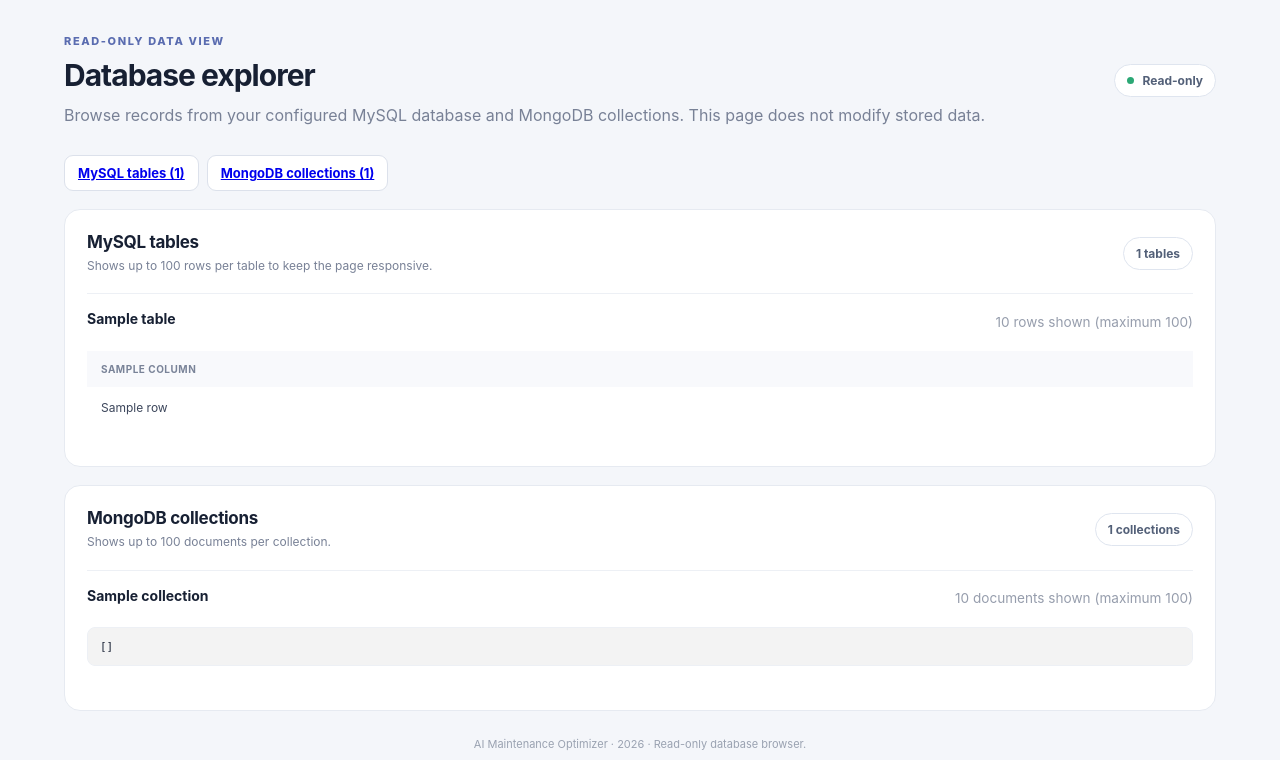
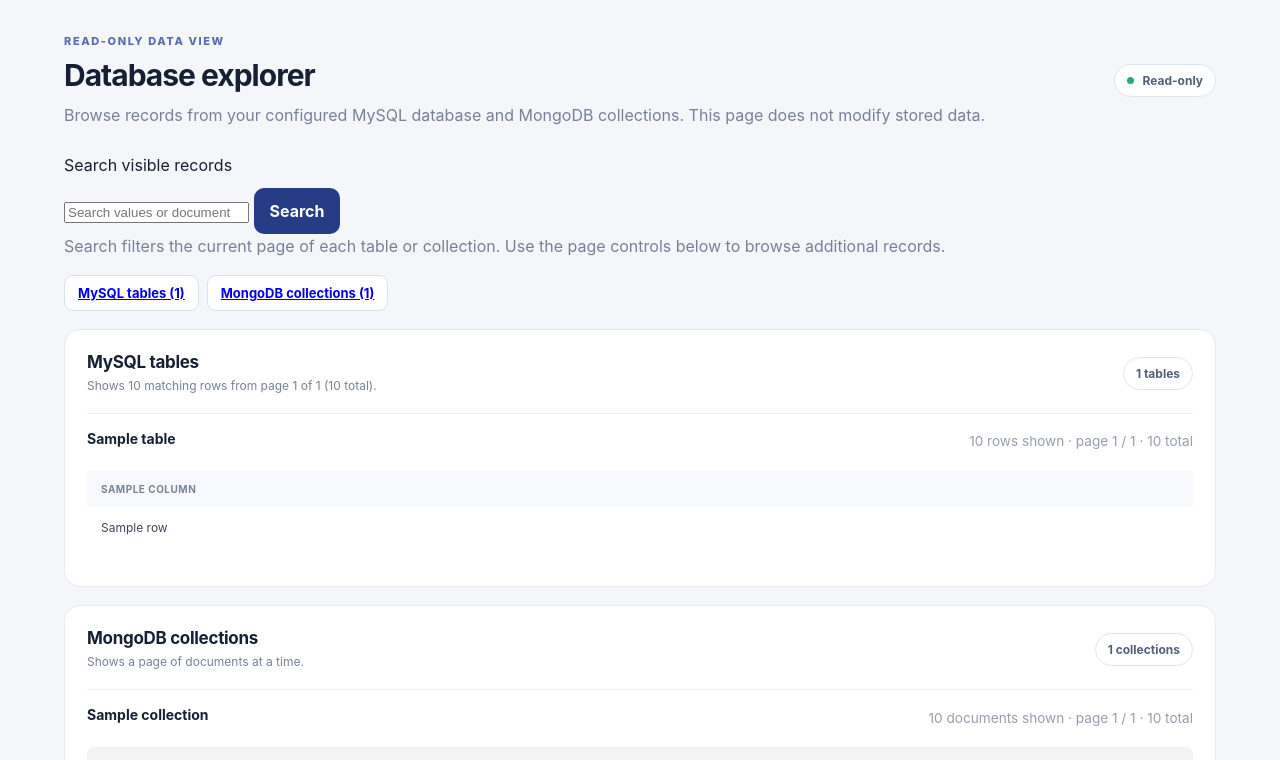
Before and after one commit to VedantRK7180/Ai_maintenance_optimizer, a Flask app: template templates/database.html in a window 1280 px wide. Shown: the part 72-832 px from the top of the page. Run offline with Flask 3, Linux system fonts and the light colour scheme; the template is opened without the code that fills it: most values are stand-ins (such as "Sample title", 1, 10 or a date in 2020); some libraries are stand-ins or nearby versions.

Commit message:
Add search form and pagination controls to database explorer

```diff
--- a/templates/database.html
+++ b/templates/database.html
@@ -37,6 +37,15 @@
       <span class="live-pill"><span></span> Read-only</span>
     </section>
 
+    <form method="get" action="{{ url_for('database_browser') }}" class="db-search-form">
+      <label for="db-search">Search visible records</label>
+      <div class="db-search-controls">
+        <input id="db-search" type="search" name="q" value="{{ search_query }}" maxlength="100" placeholder="Search values or document text…">
+        <button class="primary-button" type="submit">Search</button>
+        {% if search_query %}<a class="ghost-button" href="{{ url_for('database_browser') }}">Clear</a>{% endif %}
+      </div>
+      <p class="muted">Search filters the current page of each table or collection. Use the page controls below to browse additional records.</p>
+    </form>
     <div class="db-tabs">
       <a class="ghost-button" href="#mysql">MySQL tables ({{ mysql_tables|length }})</a>
       <a class="ghost-button" href="#mongodb">MongoDB collections ({{ mongo_collections|length }})</a>
@@ -44,7 +53,7 @@
 
     <section class="panel" id="mysql">
       <div class="panel-heading">
-        <div><h2>MySQL tables</h2><p class="muted">Shows up to 100 rows per table to keep the page responsive.</p></div>
+        <div><h2>MySQL tables</h2><p class="muted">Shows {{ table.shown }} matching rows from page {{ table.page }} of {{ table.pages }} ({{ table.total }} total).</p></div>
         <span class="count-pill">{{ mysql_tables|length }} tables</span>
       </div>
       {% if mysql_error %}
@@ -54,7 +63,7 @@
           <div class="db-table">
             <div class="panel-heading">
               <h3>{{ table.name }}</h3>
-              <span class="db-count">{{ table.shown }} rows shown (maximum 100)</span>
+              <span class="db-count">{{ table.shown }} rows shown · page {{ table.page }} / {{ table.pages }} · {{ table.total }} total</span>
             </div>
             {% if table.rows %}
               <div class="table-scroll">
@@ -68,7 +77,14 @@
                 </table>
               </div>
             {% else %}
-              <p class="muted">This table exists but currently has no rows.</p>
+              <p class="muted">{% if search_query %}No matching rows on this page.{% else %}This table exists but currently has no rows on this page.{% endif %}</p>
+            {% endif %}
+            {% if table.pages > 1 %}
+              <nav class="db-pagination" aria-label="Pagination for {{ table.name }}">
+                {% if table.page > 1 %}<a class="ghost-button" href="{{ url_for('database_browser', q=search_query, **{table.page_key: table.page - 1}) }}#mysql">← Previous</a>{% endif %}
+                <span>Page {{ table.page }} of {{ table.pages }}</span>
+                {% if table.page < table.pages %}<a class="ghost-button" href="{{ url_for('database_browser', q=search_query, **{table.page_key: table.page + 1}) }}#mysql">Next →</a>{% endif %}
+              </nav>
             {% endif %}
           </div>
         {% endfor %}
@@ -79,7 +95,7 @@
 
     <section class="panel" id="mongodb">
       <div class="panel-heading">
-        <div><h2>MongoDB collections</h2><p class="muted">Shows up to 100 documents per collection.</p></div>
+        <div><h2>MongoDB collections</h2><p class="muted">Shows a page of documents at a time.</p></div>
         <span class="count-pill">{{ mongo_collections|length }} collections</span>
       </div>
       {% if mongo_error %}
@@ -89,14 +105,21 @@
           <div class="db-table">
             <div class="panel-heading">
               <h3>{{ collection.name }}</h3>
-              <span class="db-count">{{ collection.shown }} documents shown (maximum 100)</span>
+              <span class="db-count">{{ collection.shown }} documents shown · page {{ collection.page }} / {{ collection.pages }} · {{ collection.total }} total</span>
             </div>
             {% if collection.documents %}
               {% for document in collection.documents %}
                 <pre class="db-json">{{ document|tojson(indent=2) }}</pre>
               {% endfor %}
             {% else %}
-              <p class="muted">This collection exists but currently has no documents.</p>
+              <p class="muted">{% if search_query %}No matching documents on this page.{% else %}This collection currently has no documents on this page.{% endif %}</p>
+            {% endif %}
+            {% if collection.pages > 1 %}
+              <nav class="db-pagination" aria-label="Pagination for {{ collection.name }}">
+                {% if collection.page > 1 %}<a class="ghost-button" href="{{ url_for('database_browser', q=search_query, **{collection.page_key: collection.page - 1}) }}#mongodb">← Previous</a>{% endif %}
+                <span>Page {{ collection.page }} of {{ collection.pages }}</span>
+                {% if collection.page < collection.pages %}<a class="ghost-button" href="{{ url_for('database_browser', q=search_query, **{collection.page_key: collection.page + 1}) }}#mongodb">Next →</a>{% endif %}
+              </nav>
             {% endif %}
           </div>
         {% endfor %}
```
